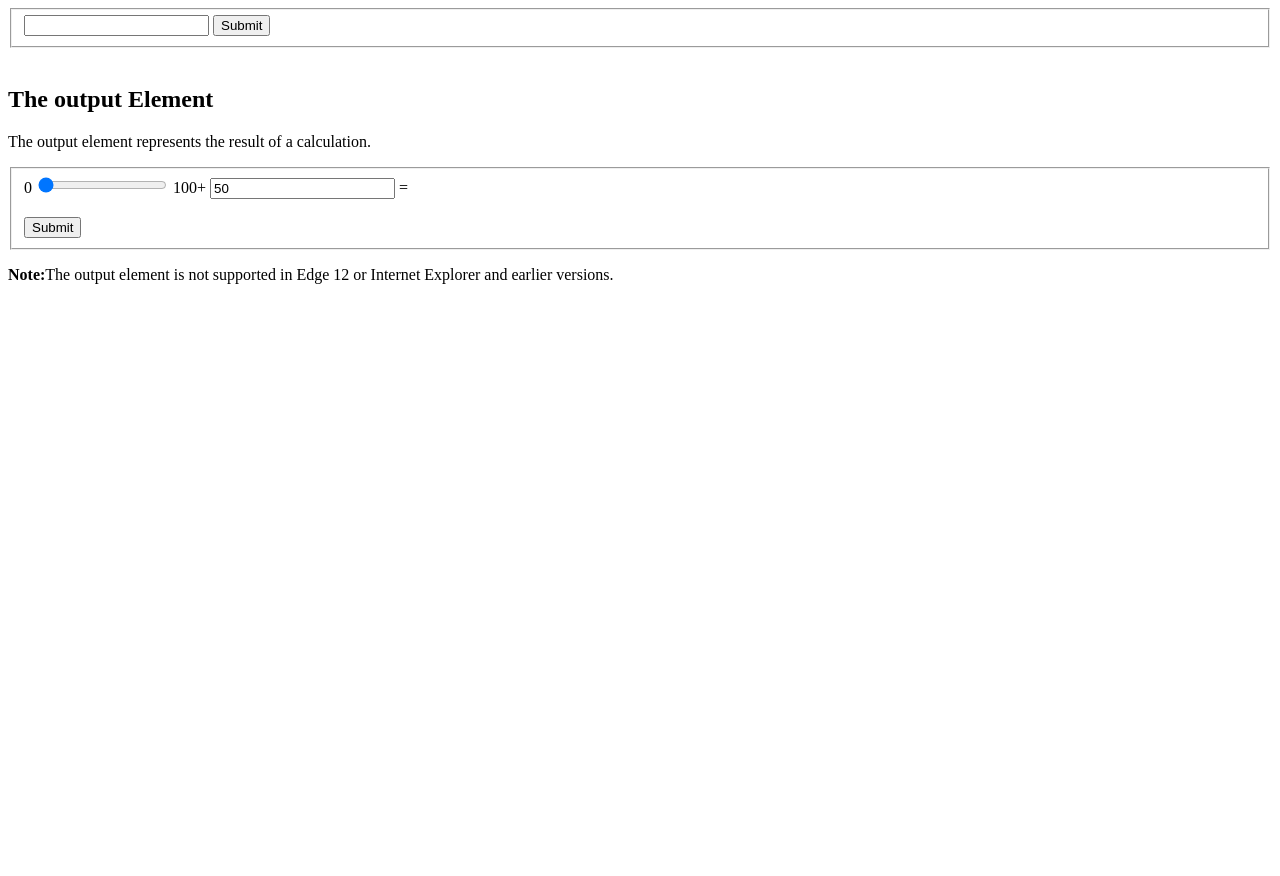
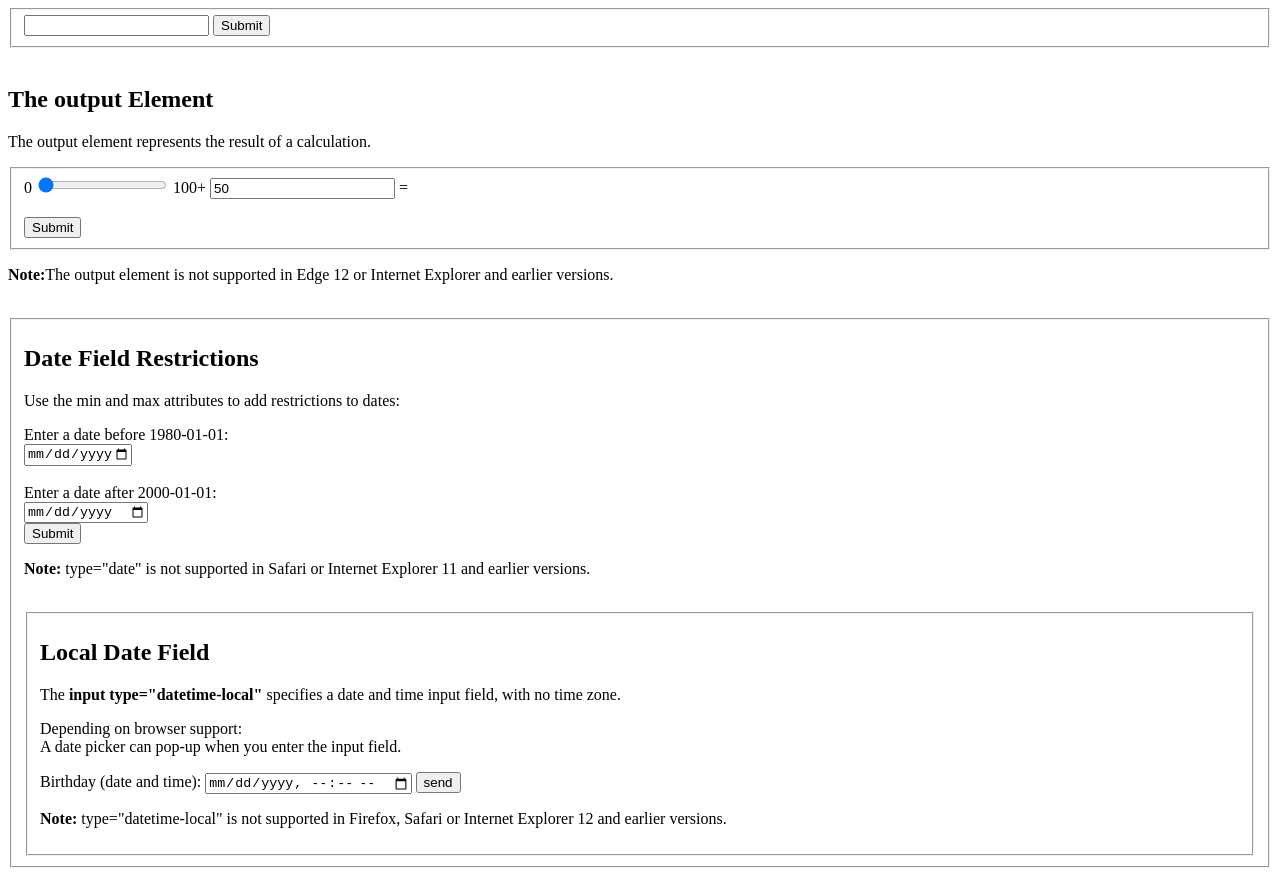
Before and after one commit to alperece/Html-Css-Basics, a plain HTML site: page HTML-JS/html-js.html in a window 1280 px wide. Shown: the part 905-1781 px from the top of the page. Before the commit the page ends 1205 px from the top, so only its background shows below. Drawn offline with Linux system fonts and the light colour scheme.

Commit message:
html-js 4

```diff
--- a/HTML-JS/html-js.html
+++ b/HTML-JS/html-js.html
@@ -85,5 +85,36 @@
 </form>
 <p><strong>Note:</strong>The output element is not supported in Edge 12 or Internet Explorer and earlier versions.</p>
 
+<br>
+<fieldset>
+<h2>Date Field Restrictions</h2>
+<p>Use the min and max attributes to add restrictions to dates:</p>
+
+<form action="/action_page.php">
+    Enter a date before 1980-01-01:<br>
+    <input type="date" name="bday" max="1979-12-31"><br><br>
+    Enter a date after 2000-01-01:<br>
+    <input type="date" name="bday" min="2000-01-02"><br>
+    <input type="submit">
+
+    <p><strong>Note:</strong> type="date" is not supported in Safari or Internet Explorer 11 and earlier versions.</p>
+</form>
+<br>
+
+<fieldset>
+    <h2>Local Date Field</h2>
+    <p>The <strong>input type="datetime-local"</strong> specifies a date and time input field, with no time zone.</p>
+    <p>Depending on browser support:<br>A date picker can pop-up when you enter the input field.</p>
+
+ <form action="/action_page.php">
+    Birthday (date and time):
+<input type="datetime-local" name="bdaytime">
+<input type="submit" value="send">
+</form>
+    <p><strong>Note:</strong> type="datetime-local" is not supported in Firefox, Safari or Internet Explorer 12 and earlier versions.</p>
+</fieldset>
+
+</fieldset>
+
   </body>
 </html>
```
